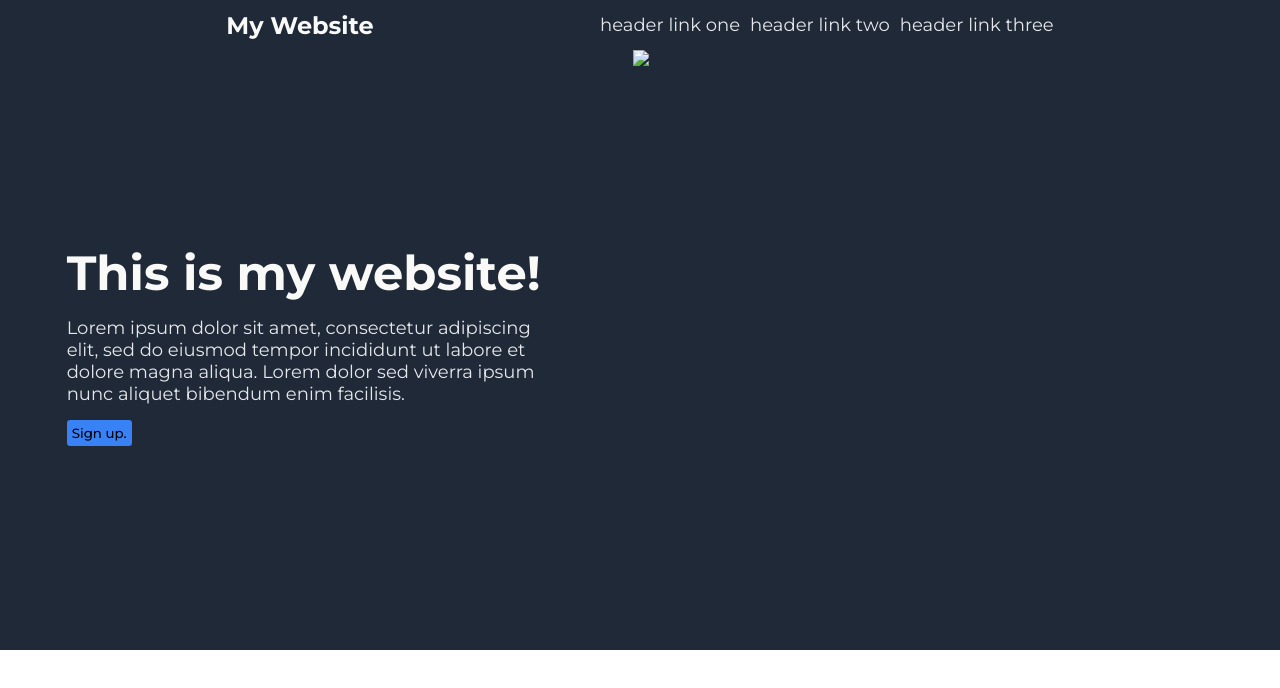
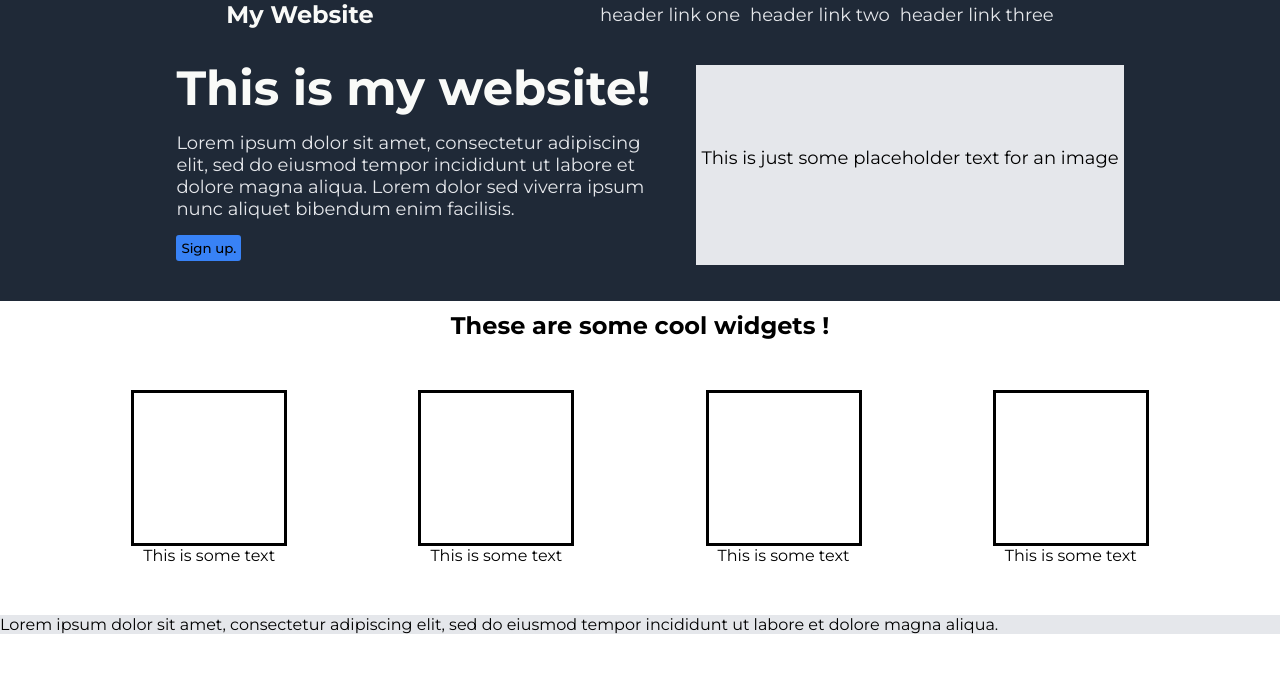
Before and after one commit to Jackkgg/landing-page, a plain HTML site: page index.html in a window 1280 px wide. Drawn offline with Linux system fonts and the light colour scheme.

Commit message:
Added second section with 4 widgets and a header

```diff
--- a/index.html
+++ b/index.html
@@ -26,14 +26,36 @@
                 <input class="btn-sign-up" type="button" value="Sign up.">
             </div>
             <div class="banner-image">
-                <img src="images/mavs.png">
+                <p>This is just some placeholder text for an image</p>
             </div>
         </div>
-        <div class="widgets">
+        <div class="widget-section">
+            <h2>These are some cool widgets !</h2>
+            <div class="widgets">
+                <div class="widget">
+                    <div class="square"></div>
+                    <p>This is some text</p>
+                </div>
+                <div class="widget">
+                    <div class="square"></div>
+                    <p>This is some text</p>
+                </div>
+                <div class="widget">
+                    <div class="square"></div>
+                    <p>This is some text</p>
+                </div>
+                <div class="widget">
+                    <div class="square"></div>
+                    <p>This is some text</p>
+                </div>
+            </div>
+        </div>
 
-        </div>
         <div class="quote-section">
-
+            <div class="quote">
+                <p>Lorem ipsum dolor sit amet, consectetur adipiscing elit, sed do eiusmod tempor
+                    incididunt ut labore et dolore magna aliqua.</p>
+            </div>
         </div>
         <div class="call-to-action">
 
--- a/styles.css
+++ b/styles.css
@@ -5,6 +5,7 @@
 
 body{
   display: flex;
+  flex: 1;
   flex-direction: column;
   font-family: 'Montserrat';
 }
@@ -15,7 +16,7 @@ header{
     display: flex;
     justify-content: space-evenly;
     align-items: center;
-    height: 50px;
+    height: 10%;
 }
 
 ul{
@@ -29,7 +30,7 @@ ul{
 .top-banner{
   display: flex;
   background-color: #1F2937;
-  justify-content: space-evenly;
+  justify-content: center;
   align-items: center;
 }
 
@@ -62,6 +63,43 @@ ul{
 }
 
 .banner-image{
-  height: 600px;
-  width: 600px;
+  display: flex;
+  height: 200px;
+  background-color: #E5E7EB;
+  justify-content: center;
+  align-items: center;
 }
+
+.banner-image p{
+  color: black;
+  padding: 5px;
+}
+
+.widget-section h2{
+  text-align: center;
+  margin-top: 10px;
+}
+.widgets{
+  display: flex;
+  justify-content: space-evenly;
+  align-items: center;
+}
+
+.widget{
+  display: flex;
+  align-items: center;
+  flex-direction: column;
+  margin-top: 50px;
+  margin-bottom: 50px;
+}
+
+.square{
+  height: 150px;
+  width: 150px;
+  border: solid;
+  border-color: black;
+}
+
+.quote-section{
+  background-color: #E5E7EB;
+}
```
